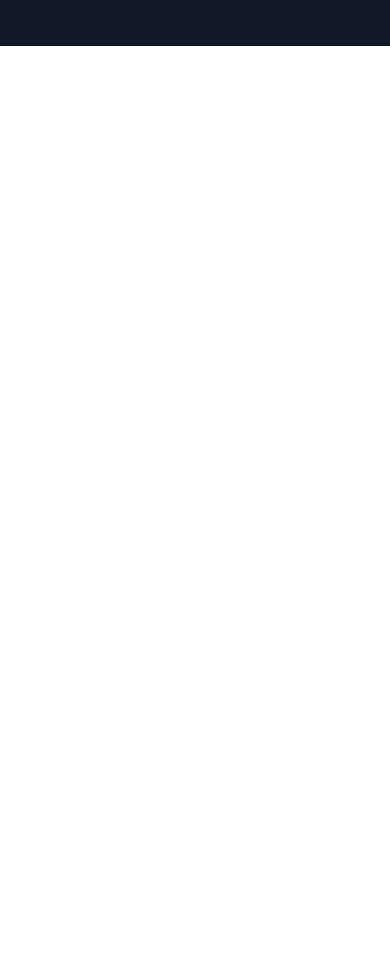
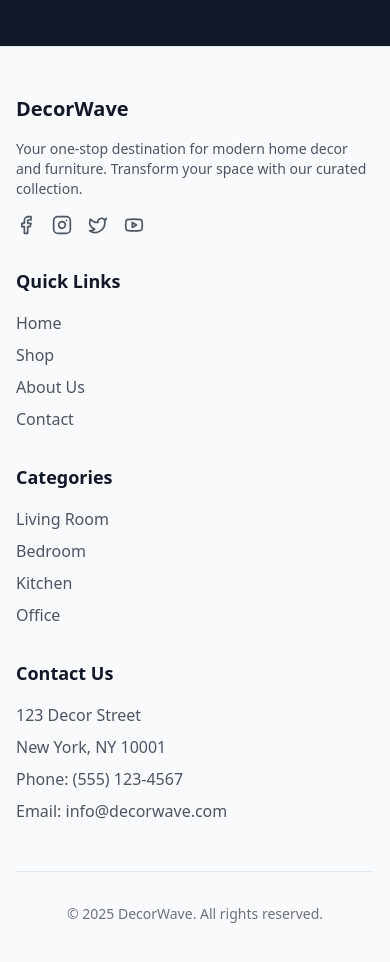
Before and after one commit to nova-storm04/decorwave-landing, a React (Vite) app: page / in a window 390 px wide. Shown: the part 7300-8262 px from the top of the page. Before the commit the page ends 7346 px from the top, so only its background shows below. Built offline with nearby package versions, Linux system fonts and the light colour scheme.

Commit message:
Add footer component
Implement a new footer component to enhance the layout of the application.
[skip gpt_engineer]

```diff
--- /dev/null
+++ b/src/components/Footer.tsx
@@ -0,0 +1,94 @@
+import { Facebook, Instagram, Twitter, Youtube } from "lucide-react";
+import { motion } from "framer-motion";
+
+const Footer = () => {
+  return (
+    <footer className="bg-gray-50 border-t">
+      <div className="container py-12 md:py-16">
+        <div className="grid grid-cols-1 md:grid-cols-4 gap-8">
+          <motion.div
+            initial={{ opacity: 0, y: 20 }}
+            whileInView={{ opacity: 1, y: 0 }}
+            transition={{ duration: 0.5 }}
+            className="space-y-4"
+          >
+            <h3 className="text-xl font-semibold text-gray-900">DecorWave</h3>
+            <p className="text-gray-600 text-sm">
+              Your one-stop destination for modern home decor and furniture. Transform your space with our curated collection.
+            </p>
+            <div className="flex space-x-4">
+              <a href="#" className="text-gray-600 hover:text-purple-600 transition-colors">
+                <Facebook className="h-5 w-5" />
+              </a>
+              <a href="#" className="text-gray-600 hover:text-purple-600 transition-colors">
+                <Instagram className="h-5 w-5" />
+              </a>
+              <a href="#" className="text-gray-600 hover:text-purple-600 transition-colors">
+                <Twitter className="h-5 w-5" />
+              </a>
+              <a href="#" className="text-gray-600 hover:text-purple-600 transition-colors">
+                <Youtube className="h-5 w-5" />
+              </a>
+            </div>
+          </motion.div>
+
+          <motion.div
+            initial={{ opacity: 0, y: 20 }}
+            whileInView={{ opacity: 1, y: 0 }}
+            transition={{ duration: 0.5, delay: 0.1 }}
+            className="space-y-4"
+          >
+            <h4 className="text-lg font-semibold text-gray-900">Quick Links</h4>
+            <ul className="space-y-2">
+              <li><a href="#" className="text-gray-600 hover:text-purple-600 transition-colors">Home</a></li>
+              <li><a href="#" className="text-gray-600 hover:text-purple-600 transition-colors">Shop</a></li>
+              <li><a href="#" className="text-gray-600 hover:text-purple-600 transition-colors">About Us</a></li>
+              <li><a href="#" className="text-gray-600 hover:text-purple-600 transition-colors">Contact</a></li>
+            </ul>
+          </motion.div>
+
+          <motion.div
+            initial={{ opacity: 0, y: 20 }}
+            whileInView={{ opacity: 1, y: 0 }}
+            transition={{ duration: 0.5, delay: 0.2 }}
+            className="space-y-4"
+          >
+            <h4 className="text-lg font-semibold text-gray-900">Categories</h4>
+            <ul className="space-y-2">
+              <li><a href="#" className="text-gray-600 hover:text-purple-600 transition-colors">Living Room</a></li>
+              <li><a href="#" className="text-gray-600 hover:text-purple-600 transition-colors">Bedroom</a></li>
+              <li><a href="#" className="text-gray-600 hover:text-purple-600 transition-colors">Kitchen</a></li>
+              <li><a href="#" className="text-gray-600 hover:text-purple-600 transition-colors">Office</a></li>
+            </ul>
+          </motion.div>
+
+          <motion.div
+            initial={{ opacity: 0, y: 20 }}
+            whileInView={{ opacity: 1, y: 0 }}
+            transition={{ duration: 0.5, delay: 0.3 }}
+            className="space-y-4"
+          >
+            <h4 className="text-lg font-semibold text-gray-900">Contact Us</h4>
+            <ul className="space-y-2 text-gray-600">
+              <li>123 Decor Street</li>
+              <li>New York, NY 10001</li>
+              <li>Phone: (555) 123-4567</li>
+              <li>Email: info@decorwave.com</li>
+            </ul>
+          </motion.div>
+        </div>
+
+        <motion.div
+          initial={{ opacity: 0 }}
+          whileInView={{ opacity: 1 }}
+          transition={{ duration: 0.5, delay: 0.4 }}
+          className="mt-12 pt-8 border-t text-center text-gray-500 text-sm"
+        >
+          <p>&copy; {new Date().getFullYear()} DecorWave. All rights reserved.</p>
+        </motion.div>
+      </div>
+    </footer>
+  );
+};
+
+export default Footer;
--- a/src/pages/Index.tsx
+++ b/src/pages/Index.tsx
@@ -5,6 +5,7 @@ import FeaturedProducts from "@/components/FeaturedProducts";
 import ShopByCategory from "@/components/ShopByCategory";
 import Reviews from "@/components/Reviews";
 import Newsletter from "@/components/Newsletter";
+import Footer from "@/components/Footer";
 
 const Index = () => {
   return (
@@ -19,6 +20,7 @@ const Index = () => {
       <ShopByCategory />
       <Reviews />
       <Newsletter />
+      <Footer />
     </motion.div>
   );
 };
```
